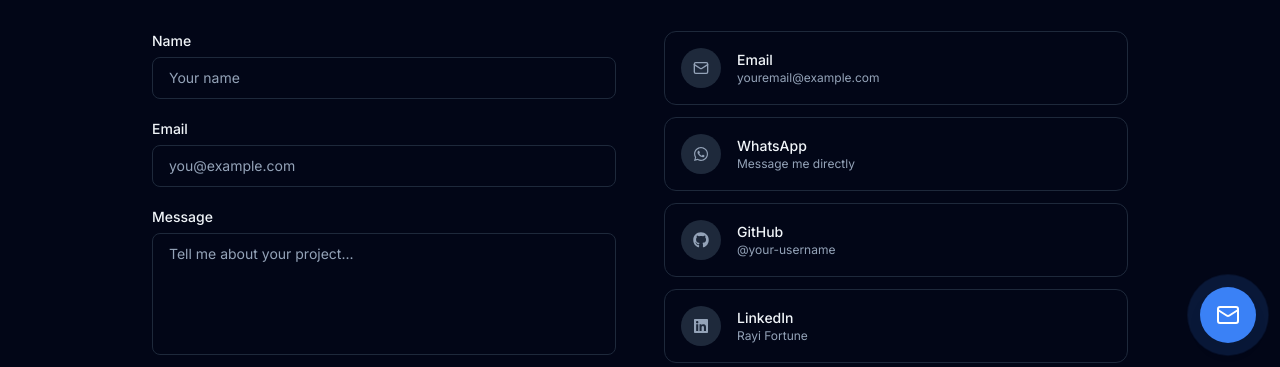
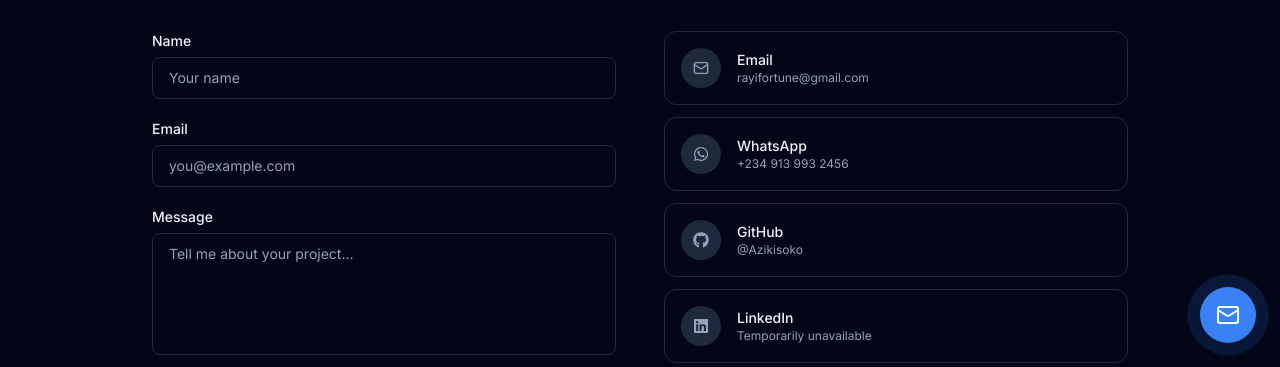
Before and after one commit to azikisoko/Rayi-Fortune, a Next.js app in the folder rayi-fortune/: page /Contact in a window 1280 px wide. Shown: the part 433-800 px from the top of the page. Built offline with nearby package versions, Linux system fonts and the light colour scheme; no server answers.

Commit message:
updated links

```diff
--- a/rayi-fortune/src/app/Contact/_Components/SocialLinks.tsx
+++ b/rayi-fortune/src/app/Contact/_Components/SocialLinks.tsx
@@ -2,58 +2,64 @@
 import { Mail } from "lucide-react";
 import { FaGithub, FaLinkedin, FaWhatsapp } from "react-icons/fa";
 import Icon from "../../../components/UI/Icons";
-
-const CONTACT_METHODS = [
-  {
-    label: "Email",
-    value: "youremail@example.com",
-    href: "mailto:youremail@example.com",
-    icon: Mail,
-  },
-  {
-    label: "WhatsApp",
-    value: "Message me directly",
-    href: "https://wa.me/yourNumberWithCountryCode",
-    icon: FaWhatsapp,
-  },
-  {
-    label: "GitHub",
-    value: "@your-username",
-    href: "https://github.com/your-username",
-    icon: FaGithub,
-  },
-  {
-    label: "LinkedIn",
-    value: "Rayi Fortune",
-    href: "https://linkedin.com/in/your-username",
-    icon: FaLinkedin,
-  },
-];
+import LinkedInLink from "../../../components/UI/LinkedInLink";
+import { CONTACT } from "../../../lib/constants";
 
 export default function SocialLinks() {
   return (
     <div className="space-y-3">
-      {CONTACT_METHODS.map(({ label, value, href, icon }) => (
       <a
-          key={label}
-          href={href}
-          target={href.startsWith("http") ? "_blank" : undefined}
-          rel={href.startsWith("http") ? "noopener noreferrer" : undefined}
+        href={`mailto:${CONTACT.email}`}
         className="flex items-center gap-4 rounded-xl border border-border p-4 hover:border-primary/40 hover:bg-muted/30 transition-colors group"
       >
         <span className="flex items-center justify-center w-10 h-10 rounded-full bg-muted text-muted-foreground group-hover:text-primary transition-colors shrink-0">
-            {label === "Email" ? (
           <Mail className="w-4 h-4" />
-            ) : (
-              <Icon icon={icon as never} className="w-4 h-4" />
-            )}
         </span>
         <div>
-            <p className="text-sm font-medium text-foreground">{label}</p>
-            <p className="text-xs text-muted-foreground">{value}</p>
+          <p className="text-sm font-medium text-foreground">Email</p>
+          <p className="text-xs text-muted-foreground">{CONTACT.email}</p>
         </div>
       </a>
-      ))}
+
+      <a
+        href={`https://wa.me/${CONTACT.whatsapp}`}
+        target="_blank"
+        rel="noopener noreferrer"
+        className="flex items-center gap-4 rounded-xl border border-border p-4 hover:border-primary/40 hover:bg-muted/30 transition-colors group"
+      >
+        <span className="flex items-center justify-center w-10 h-10 rounded-full bg-muted text-muted-foreground group-hover:text-primary transition-colors shrink-0">
+          <Icon icon={FaWhatsapp} className="w-4 h-4" />
+        </span>
+        <div>
+          <p className="text-sm font-medium text-foreground">WhatsApp</p>
+          <p className="text-xs text-muted-foreground">{CONTACT.whatsappDisplay}</p>
+        </div>
+      </a>
+
+      <a
+        href={CONTACT.github}
+        target="_blank"
+        rel="noopener noreferrer"
+        className="flex items-center gap-4 rounded-xl border border-border p-4 hover:border-primary/40 hover:bg-muted/30 transition-colors group"
+      >
+        <span className="flex items-center justify-center w-10 h-10 rounded-full bg-muted text-muted-foreground group-hover:text-primary transition-colors shrink-0">
+          <Icon icon={FaGithub} className="w-4 h-4" />
+        </span>
+        <div>
+          <p className="text-sm font-medium text-foreground">GitHub</p>
+          <p className="text-xs text-muted-foreground">@{CONTACT.githubUsername}</p>
+        </div>
+      </a>
+
+      <LinkedInLink className="w-full flex items-center gap-4 rounded-xl border border-border p-4 hover:border-primary/40 hover:bg-muted/30 transition-colors group text-left">
+        <span className="flex items-center justify-center w-10 h-10 rounded-full bg-muted text-muted-foreground group-hover:text-primary transition-colors shrink-0">
+          <FaLinkedin className="w-4 h-4" />
+        </span>
+        <div>
+          <p className="text-sm font-medium text-foreground">LinkedIn</p>
+          <p className="text-xs text-muted-foreground">Temporarily unavailable</p>
+        </div>
+      </LinkedInLink>
     </div>
   );
 }
--- a/rayi-fortune/src/app/layout.tsx
+++ b/rayi-fortune/src/app/layout.tsx
@@ -61,7 +61,7 @@ export default function RootLayout({ children }: { children: React.ReactNode })
           <CursorEffects />
           <ScrollProgressBar />
           <Navbar />
-          <main className="relative z-10">{children}</main>
+          <main className="relative z-0">{children}</main>
           <Footer />
           <EmailBubble />
         </ThemeProvider>
--- a/rayi-fortune/src/components/Layouts/Navbar.tsx
+++ b/rayi-fortune/src/components/Layouts/Navbar.tsx
@@ -6,6 +6,7 @@ import { Menu, X, Download } from "lucide-react";
 import { FaGithub, FaWhatsapp } from "react-icons/fa";
 import ThemeToggle from "../../components/Theme/ThemeToggle";
 import Icon from "../../components/UI/Icons";
+import { CONTACT } from "../../lib/constants";
 
 const NAV_LINKS = [
   { label: "Home", href: "/" },
@@ -15,8 +16,6 @@ const NAV_LINKS = [
 ];
 
 const RESUME_URL = "/resume.pdf";
-const GITHUB_URL = "https://github.com/your-username";
-const WHATSAPP_URL = "https://wa.me/yourNumberWithCountryCode";
 
 export default function Navbar() {
   const [isOpen, setIsOpen] = useState(false);
@@ -50,7 +49,7 @@ export default function Navbar() {
             <Download className="w-4 h-4" />
           </a>
           <a
-            href={GITHUB_URL}
+            href={CONTACT.github}
             target="_blank"
             rel="noopener noreferrer"
             aria-label="GitHub"
@@ -59,7 +58,7 @@ export default function Navbar() {
             <Icon icon={FaGithub} className="w-4 h-4" />
           </a>
           <a
-            href={WHATSAPP_URL}
+            href={`https://wa.me/${CONTACT.whatsapp}`}
             target="_blank"
             rel="noopener noreferrer"
             aria-label="WhatsApp"
@@ -95,10 +94,15 @@ export default function Navbar() {
             <a href={RESUME_URL} download aria-label="Download resume">
               <Download className="w-4 h-4" />
             </a>
-            <a href={GITHUB_URL} target="_blank" rel="noopener noreferrer" aria-label="GitHub">
+            <a href={CONTACT.github} target="_blank" rel="noopener noreferrer" aria-label="GitHub">
               <Icon icon={FaGithub} className="w-4 h-4" />
             </a>
-            <a href={WHATSAPP_URL} target="_blank" rel="noopener noreferrer" aria-label="WhatsApp">
+            <a
+              href={`https://wa.me/${CONTACT.whatsapp}`}
+              target="_blank"
+              rel="noopener noreferrer"
+              aria-label="WhatsApp"
+            >
               <Icon icon={FaWhatsapp} className="w-4 h-4" />
             </a>
             <ThemeToggle />
--- a/rayi-fortune/src/components/UI/EmailBubble.tsx
+++ b/rayi-fortune/src/components/UI/EmailBubble.tsx
@@ -5,6 +5,7 @@ import { useRef } from "react";
 import { Mail } from "lucide-react";
 import { useGSAP } from "@gsap/react";
 import { gsap } from "../../lib/gsap";
+import { CONTACT } from "../../lib/constants";
 
 export default function EmailBubble() {
   const ringRef = useRef<HTMLSpanElement>(null);
@@ -21,7 +22,7 @@ export default function EmailBubble() {
 
   return (
     <a
-      href="mailto:youremail@example.com"
+      href={`mailto:${CONTACT.email}`}
       aria-label="Send me an email"
       className="fixed bottom-6 right-6 z-50 flex items-center justify-center w-14 h-14 rounded-full bg-primary text-primary-foreground shadow-lg hover:opacity-90 transition-opacity"
     >
--- /dev/null
+++ b/rayi-fortune/src/components/UI/LinkedInLink.tsx
@@ -0,0 +1,46 @@
+// src/components/ui/LinkedInLink.tsx
+"use client";
+
+import { useState } from "react";
+import { CONTACT } from "../../lib/constants";
+import LinkedInUnavailableModal from "./LinkedInUnavailableModal";
+
+interface LinkedInLinkProps {
+  children: React.ReactNode;
+  className?: string;
+}
+
+export default function LinkedInLink({ children, className }: LinkedInLinkProps) {
+  const [isModalOpen, setIsModalOpen] = useState(false);
+
+  if (CONTACT.linkedinAvailable) {
+    return (
+      <a
+        href={CONTACT.linkedinUrl}
+        target="_blank"
+        rel="noopener noreferrer"
+        aria-label="LinkedIn"
+        className={className}
+      >
+        {children}
+      </a>
+    );
+  }
+
+  return (
+    <>
+      <button
+        type="button"
+        onClick={() => setIsModalOpen(true)}
+        aria-label="LinkedIn (temporarily unavailable)"
+        className={className}
+      >
+        {children}
+      </button>
+      <LinkedInUnavailableModal
+        isOpen={isModalOpen}
+        onClose={() => setIsModalOpen(false)}
+      />
+    </>
+  );
+}
--- /dev/null
+++ b/rayi-fortune/src/components/UI/LinkedInUnavailableModal.tsx
@@ -0,0 +1,105 @@
+// src/components/ui/LinkedInUnavailableModal.tsx
+"use client";
+
+import { useEffect, useRef, useState } from "react";
+import { gsap } from "../../lib/gsap";
+import { FaLinkedin } from "react-icons/fa";
+import { X } from "lucide-react";
+
+interface LinkedInUnavailableModalProps {
+  isOpen: boolean;
+  onClose: () => void;
+}
+
+export default function LinkedInUnavailableModal({
+  isOpen,
+  onClose,
+}: LinkedInUnavailableModalProps) {
+  const overlayRef = useRef<HTMLDivElement>(null);
+  const modalRef = useRef<HTMLDivElement>(null);
+  const [shouldRender, setShouldRender] = useState(isOpen);
+
+  useEffect(() => {
+    if (isOpen) {
+      setShouldRender(true);
+      return;
+    }
+  }, [isOpen]);
+
+  useEffect(() => {
+    if (!shouldRender) return;
+
+    if (isOpen) {
+      gsap.fromTo(overlayRef.current, { opacity: 0 }, { opacity: 1, duration: 0.25 });
+      gsap.fromTo(
+        modalRef.current,
+        { opacity: 0, y: 30, scale: 0.96 },
+        { opacity: 1, y: 0, scale: 1, duration: 0.4, ease: "power3.out" }
+      );
+    } else {
+      gsap.to(overlayRef.current, { opacity: 0, duration: 0.2 });
+      gsap.to(modalRef.current, {
+        opacity: 0,
+        y: 20,
+        scale: 0.96,
+        duration: 0.25,
+        ease: "power2.in",
+        onComplete: () => setShouldRender(false),
+      });
+    }
+  }, [isOpen, shouldRender]);
+
+  useEffect(() => {
+    const handleEscape = (e: KeyboardEvent) => {
+      if (e.key === "Escape") onClose();
+    };
+    if (isOpen) document.addEventListener("keydown", handleEscape);
+    return () => document.removeEventListener("keydown", handleEscape);
+  }, [isOpen, onClose]);
+
+  if (!shouldRender) return null;
+
+  return (
+    <div
+      ref={overlayRef}
+      onClick={onClose}
+      role="dialog"
+      aria-modal="true"
+      aria-labelledby="linkedin-modal-title"
+      className="fixed inset-0 z-[100] flex items-center justify-center bg-black/50 backdrop-blur-sm px-4"
+    >
+      <div
+        ref={modalRef}
+        onClick={(e) => e.stopPropagation()}
+        className="relative bg-background border border-border rounded-2xl p-8 max-w-sm w-full text-center shadow-2xl"
+      >
+        <button
+          onClick={onClose}
+          aria-label="Close"
+          className="absolute top-3 right-3 text-muted-foreground hover:text-foreground transition-colors"
+        >
+          <X className="w-4 h-4" />
+        </button>
+
+        <div className="flex items-center justify-center w-12 h-12 rounded-full bg-muted mx-auto mb-4">
+          <FaLinkedin className="w-5 h-5 text-muted-foreground" />
+        </div>
+
+        <h3 id="linkedin-modal-title" className="text-lg font-semibold text-foreground mb-2">
+          LinkedIn Temporarily Unavailable
+        </h3>
+        <p className="text-sm text-muted-foreground leading-relaxed mb-6">
+          I&apos;m currently working on resolving an issue with my LinkedIn account. In the meantime, feel free to reach out via email or WhatsApp instead.
+        </p>
+
+        <a
+          href="/Contact"
+          onClick={onClose}
+          className="inline-block px-6 py-2.5 rounded-full bg-primary text-primary-foreground text-sm font-medium hover:opacity-90 transition-opacity"
+        >
+          Contact Me Instead
+        </a>
+      </div>
+    </div>
+  );
+}
--- a/rayi-fortune/src/lib/constants.ts
+++ b/rayi-fortune/src/lib/constants.ts
@@ -5,3 +5,13 @@ export const SITE_URL =
 export const SITE_NAME = "Rayi Fortune";
 export const SITE_DESCRIPTION =
   "Portfolio of Rayi Fortune — Full-Stack Developer and Machine Learning Engineer building fast, scalable web applications and intelligent AI solutions.";
+
+export const CONTACT = {
+  email: "rayifortune@gmail.com",
+  whatsapp: "2349139932456",
+  whatsappDisplay: "+234 913 993 2456",
+  github: "https://github.com/Azikisoko",
+  githubUsername: "Azikisoko",
+  linkedinAvailable: false,
+  linkedinUrl: "https://linkedin.com/in/your-username",
+};
```
Also changed, not shown: rayi-fortune/package.json (+7 -1 lines), rayi-fortune/src/components/Layouts/Footer.tsx (+37 -15 lines), 1 other file (tests, documents, lock files or other folders). Lines whose indentation alone changed are shown as unchanged.
